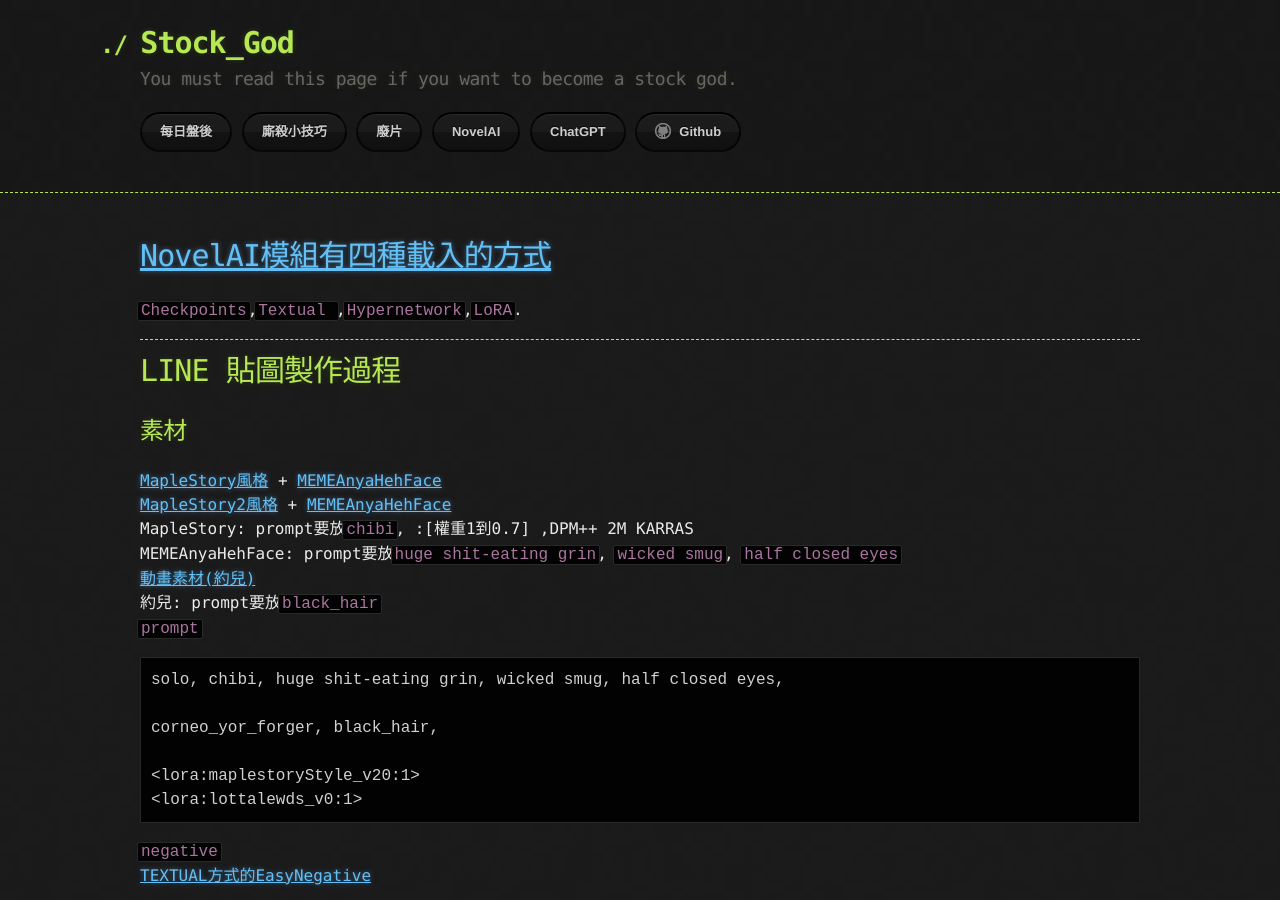
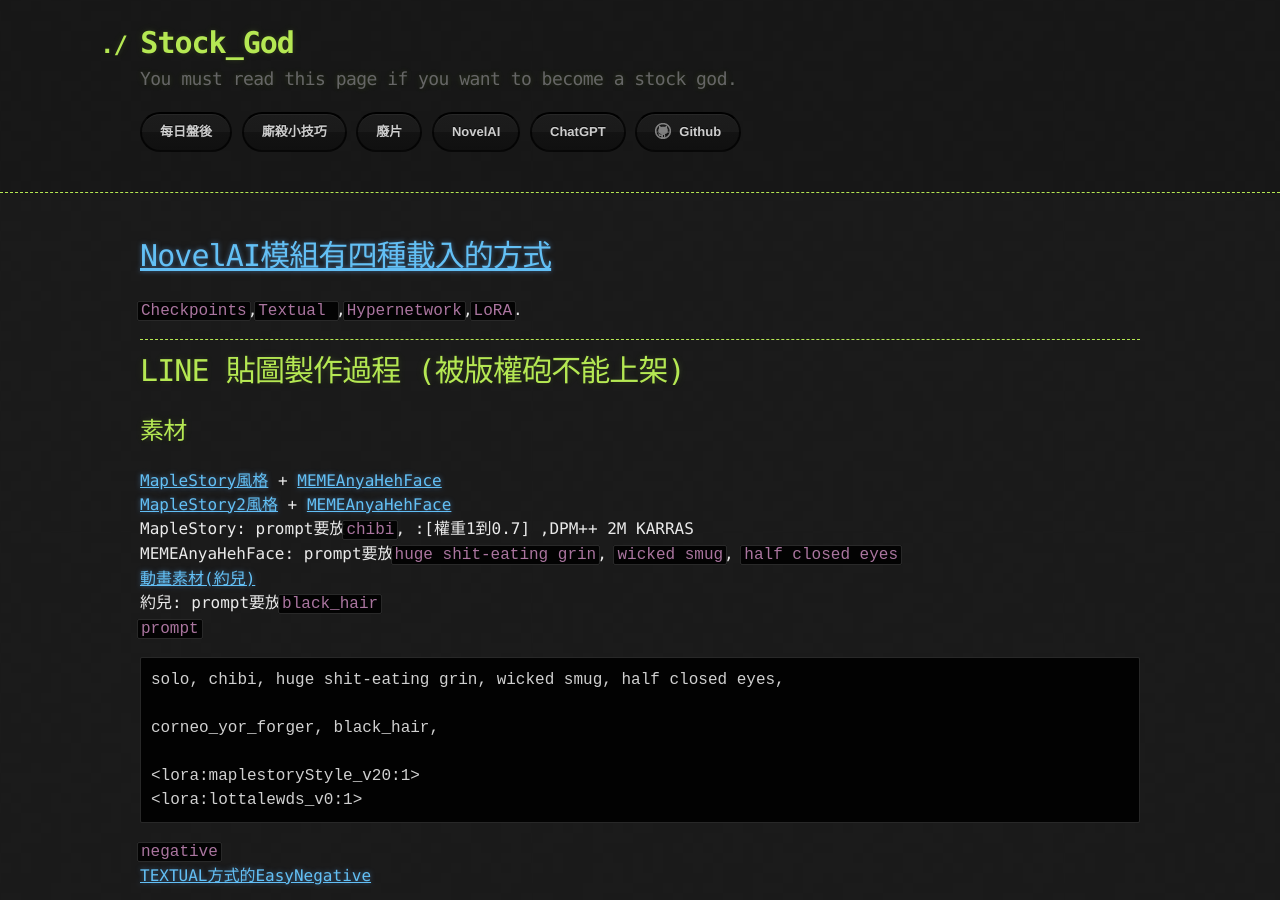
Before and after one commit to lepg5487/Stock_God, a Jekyll site: the page built from NovelAI.md, in a window 1280 px wide and 900 px high. Built offline with Jekyll 4.4.1, drawn with Linux system fonts in a browser that asks for light colours; our own code applies the rules of GitHub Pages for plain Markdown files.

Commit message:
Update NovelAI.md

```diff
--- a/NovelAI.md
+++ b/NovelAI.md
@@ -6,7 +6,7 @@
 
 ------------------------------------------------------------------------------------------------------------------------------------------
 
-# LINE 貼圖製作過程
+# LINE 貼圖製作過程 (被版權砲不能上架)
 ## 素材
 [MapleStory風格](https://civitai.com/models/14313) + [MEMEAnyaHehFace](https://civitai.com/models/4391/lottalewds-anyahehface)
 [MapleStory2風格](https://civitai.com/models/8858/maplestory2game-style) + [MEMEAnyaHehFace](https://civitai.com/models/4391/lottalewds-anyahehface)
```
